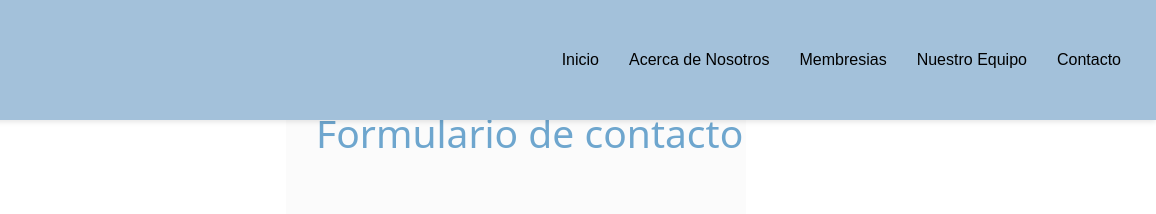
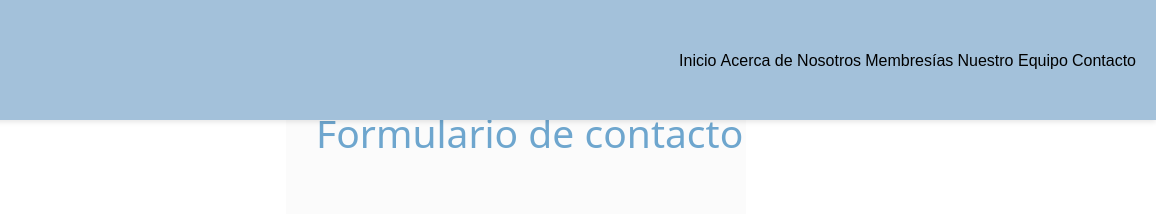
Before and after one commit to Francesca-A01/Francesca-A01.github.io, a plain HTML site: page contacto.html in a window 1280 px wide. Shown: the top 214 px of the page, 124-1280 px from the left. Drawn offline with nearby package versions, Linux system fonts and the light colour scheme.

Commit message:
Update contacto.html

```diff
--- a/contacto.html
+++ b/contacto.html
@@ -17,27 +17,17 @@
 <body>
   <!-- encabezado de la pagina -->
 
-  <div class="header">
-    <img src="./imagenes/logo.png" alt="logo de R&C">
-
-    <ul>
-      <a href="index.html">
-        <li>Inicio</li>
-      </a>
-      <a href="index.html#acerca">
-        <li>Acerca de Nosotros</li>
-      </a>
-      <a href="membresias.html">
-        <li>Membresias</li>
-      </a>
-      <a href="nuestroe.html">
-        <li>Nuestro Equipo</li>
-      </a>
-      <a href="contacto.html">
-        <li>Contacto</li>
-      </a>
-    </ul>
-  </div>
+  <header class="header">
+    <img src="./imagenes/logo.png" alt="logo">
+    <button class="menu-toggle">&#9776;</button>
+    <nav class="menu">
+        <a href="index.html">Inicio</a>
+        <a href="index.html#acerca">Acerca de Nosotros</a>
+        <a href="membresias.html">Membresías</a>
+        <a href="nuestroe.html">Nuestro Equipo</a>
+        <a href="contacto.html">Contacto</a>
+    </nav>
+</header>
 
   <div class="contacto">
   <div class="contact_form">
```
